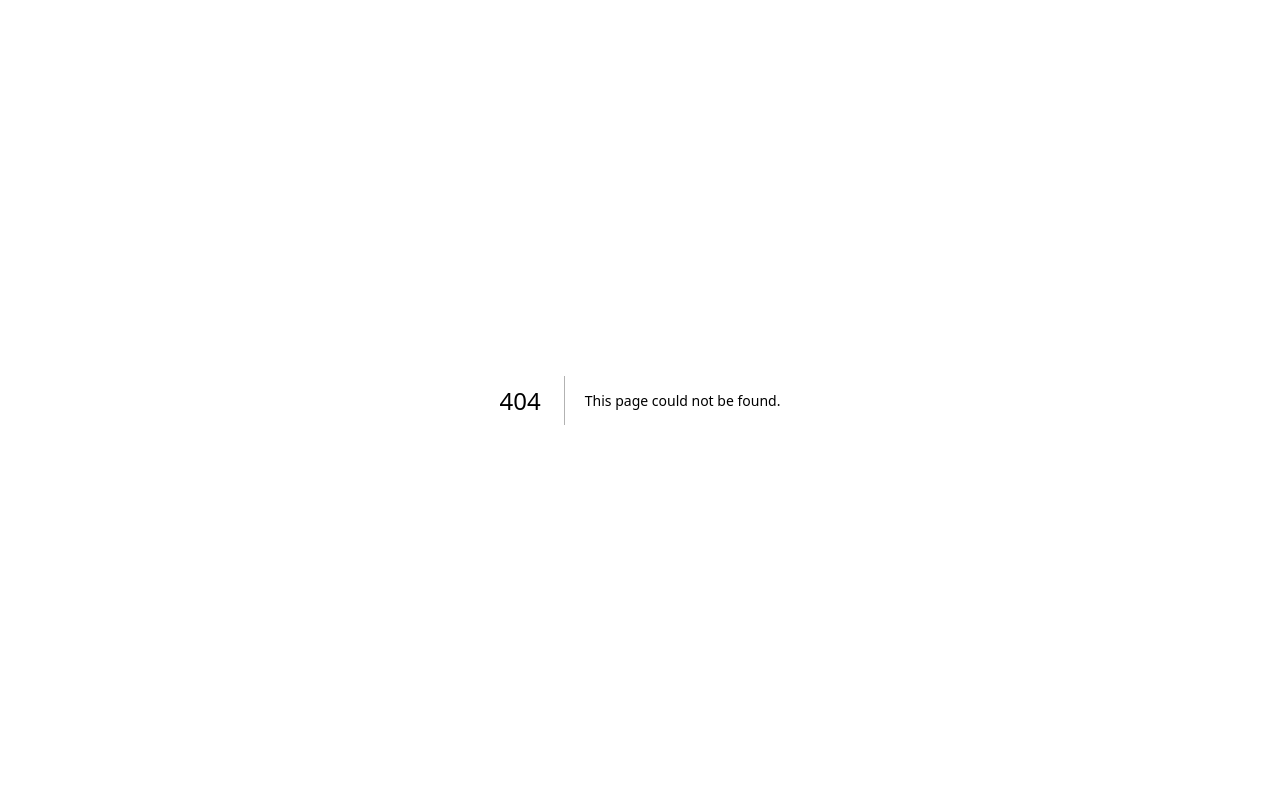
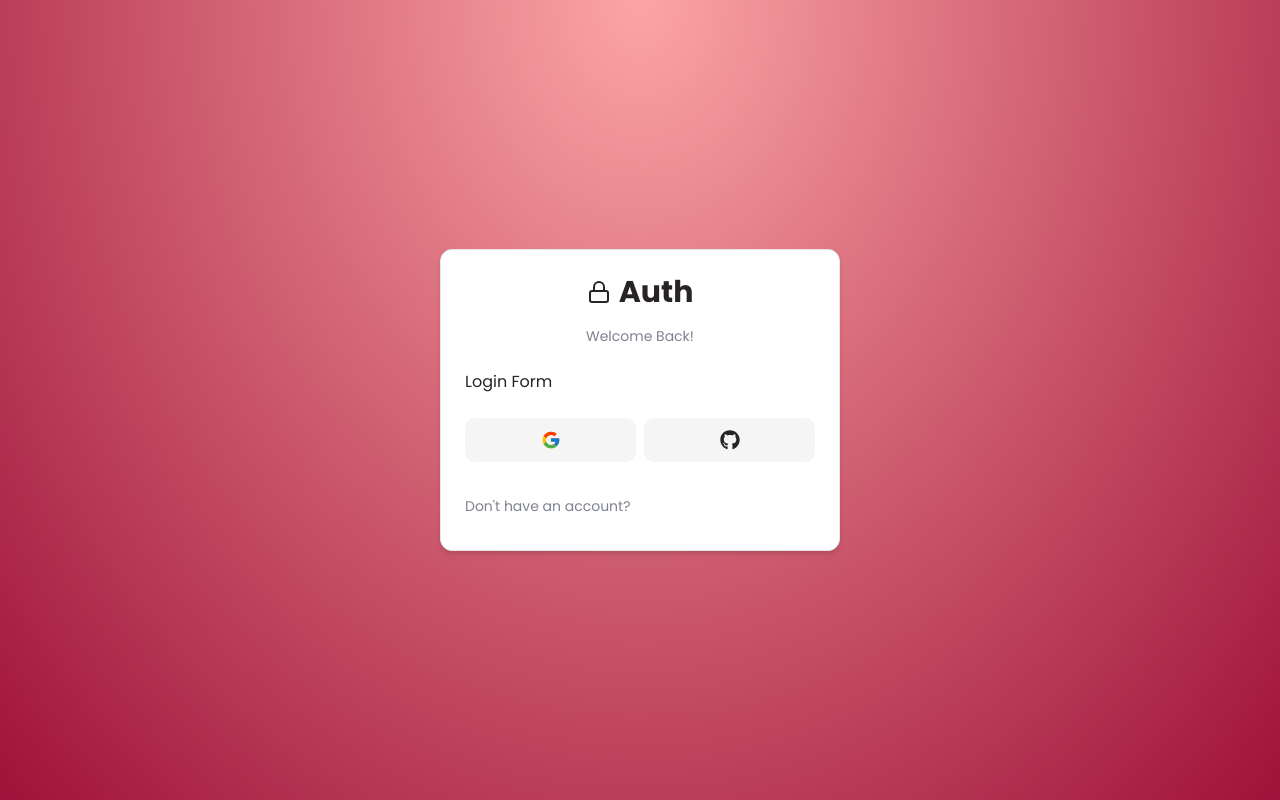
Before and after one commit to jrneliodias/fsw-foods, a Next.js app: page /auth/login in a window 1280 px wide. Before the commit this address had no page. Built offline with nearby package versions, Linux system fonts and the light colour scheme.

Commit message:
feat: add Auth route and Auth Card

```diff
--- /dev/null
+++ b/app/auth/layout.tsx
@@ -0,0 +1,9 @@
+const AuthLayout = ({ children }: { children: React.ReactNode }) => {
+  return (
+    <div className="flex h-screen items-center justify-center bg-[radial-gradient(ellipse_at_top,_var(--tw-gradient-stops))] from-red-300  to-rose-800">
+      {children}
+    </div>
+  );
+};
+
+export default AuthLayout;
--- /dev/null
+++ b/app/auth/login/_components/back-button.tsx
@@ -0,0 +1,24 @@
+"use client";
+
+import { Button } from "@/app/_components/ui/button";
+import Link from "next/link";
+
+interface BackButtonProps {
+  href: string;
+  label: string;
+}
+const BackButton = ({ href, label }: BackButtonProps) => {
+  return (
+    <Button
+      asChild
+      variant={"link"}
+      className="font-normal text-muted-foreground hover:text-primary"
+    >
+      <Link href={href} className="flex items-center gap-2" aria-label={label}>
+        {label}
+      </Link>
+    </Button>
+  );
+};
+
+export default BackButton;
--- /dev/null
+++ b/app/auth/login/_components/card-wrapper.tsx
@@ -0,0 +1,46 @@
+"use client";
+
+import {
+  Card,
+  CardFooter,
+  CardContent,
+  CardHeader,
+} from "@/app/_components/ui/card";
+import { ReactNode } from "react";
+import AuthHeader from "@/app/auth/login/_components/header";
+import Social from "./social";
+import BackButton from "./back-button";
+
+interface CardWrapperProps {
+  children: ReactNode;
+  headerLabel: string;
+  backButtonLabel: string;
+  backButtonHref: string;
+  showSocial?: boolean;
+}
+const CardWrapper = ({
+  children,
+  headerLabel,
+  backButtonLabel,
+  backButtonHref,
+  showSocial,
+}: CardWrapperProps) => {
+  return (
+    <Card className="w-[400px] shadow-md">
+      <CardHeader>
+        <AuthHeader label={headerLabel} />
+      </CardHeader>
+      <CardContent>{children}</CardContent>
+      {showSocial && (
+        <CardFooter>
+          <Social />
+        </CardFooter>
+      )}
+      <CardFooter>
+        <BackButton label={backButtonLabel} href={backButtonHref} />
+      </CardFooter>
+    </Card>
+  );
+};
+
+export default CardWrapper;
--- /dev/null
+++ b/app/auth/login/_components/header.tsx
@@ -0,0 +1,19 @@
+import { Lock } from "lucide-react";
+
+interface HeaderProps {
+  label: string;
+}
+
+const AuthHeader = ({ label }: HeaderProps) => {
+  return (
+    <header className="flex w-full flex-col items-center justify-center gap-y-4">
+      <h1 className="flex items-center gap-2 text-3xl font-bold">
+        {" "}
+        <Lock /> Auth
+      </h1>
+      <p className="text-sm text-muted-foreground">{label}</p>
+    </header>
+  );
+};
+
+export default AuthHeader;
--- /dev/null
+++ b/app/auth/login/_components/login-form.tsx
@@ -0,0 +1,17 @@
+import React from "react";
+import CardWrapper from "./card-wrapper";
+
+const LoginForm = () => {
+  return (
+    <CardWrapper
+      headerLabel="Welcome Back!"
+      backButtonLabel="Don't have an account?"
+      backButtonHref="/auth/register"
+      showSocial
+    >
+      Login Form
+    </CardWrapper>
+  );
+};
+
+export default LoginForm;
--- /dev/null
+++ b/app/auth/login/_components/social.tsx
@@ -0,0 +1,28 @@
+"use client";
+import { FcGoogle } from "react-icons/fc";
+import { FaGithub } from "react-icons/fa";
+import { Button } from "@/app/_components/ui/button";
+const Social = () => {
+  return (
+    <div className="flex w-full items-center gap-x-2">
+      <Button
+        size={"lg"}
+        className="w-full border-none"
+        variant={"outline"}
+        onClick={() => {}}
+      >
+        <FcGoogle className="h-5 w-5" />
+      </Button>
+      <Button
+        size={"lg"}
+        className="w-full border-none"
+        variant={"outline"}
+        onClick={() => {}}
+      >
+        <FaGithub className="h-5 w-5" />
+      </Button>
+    </div>
+  );
+};
+
+export default Social;
--- /dev/null
+++ b/app/auth/login/page.tsx
@@ -0,0 +1,8 @@
+import React from "react";
+import LoginForm from "./_components/login-form";
+
+const LoginPage = () => {
+  return <LoginForm />;
+};
+
+export default LoginPage;
--- a/package.json
+++ b/package.json
@@ -28,6 +28,7 @@
     "next-themes": "^0.3.0",
     "react": "^18",
     "react-dom": "^18",
+    "react-icons": "^5.2.1",
     "sonner": "^1.4.41",
     "tailwind-merge": "^2.3.0",
     "tailwindcss-animate": "^1.0.7"
```
Also changed, not shown: 1 other file (tests, documents, lock files or other folders).
